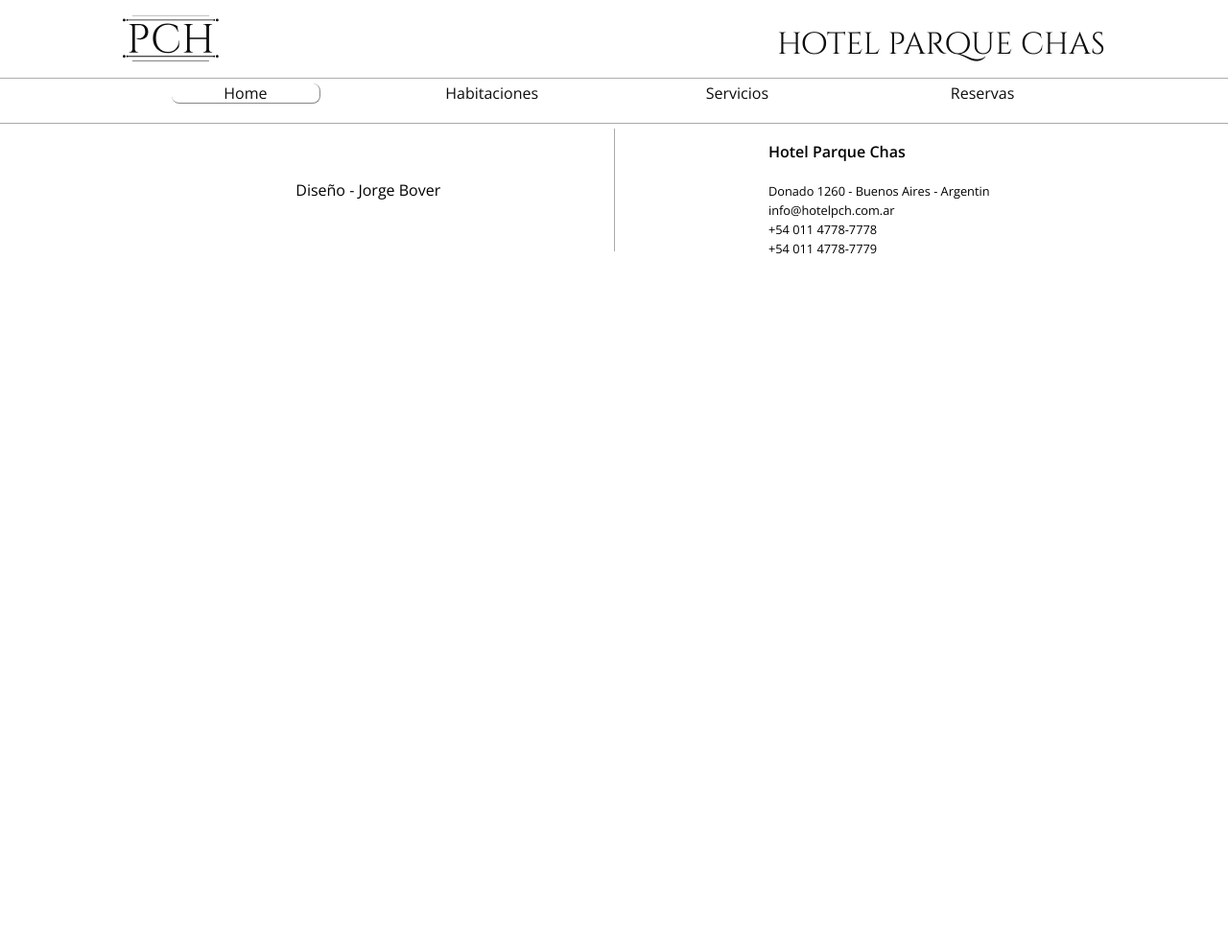
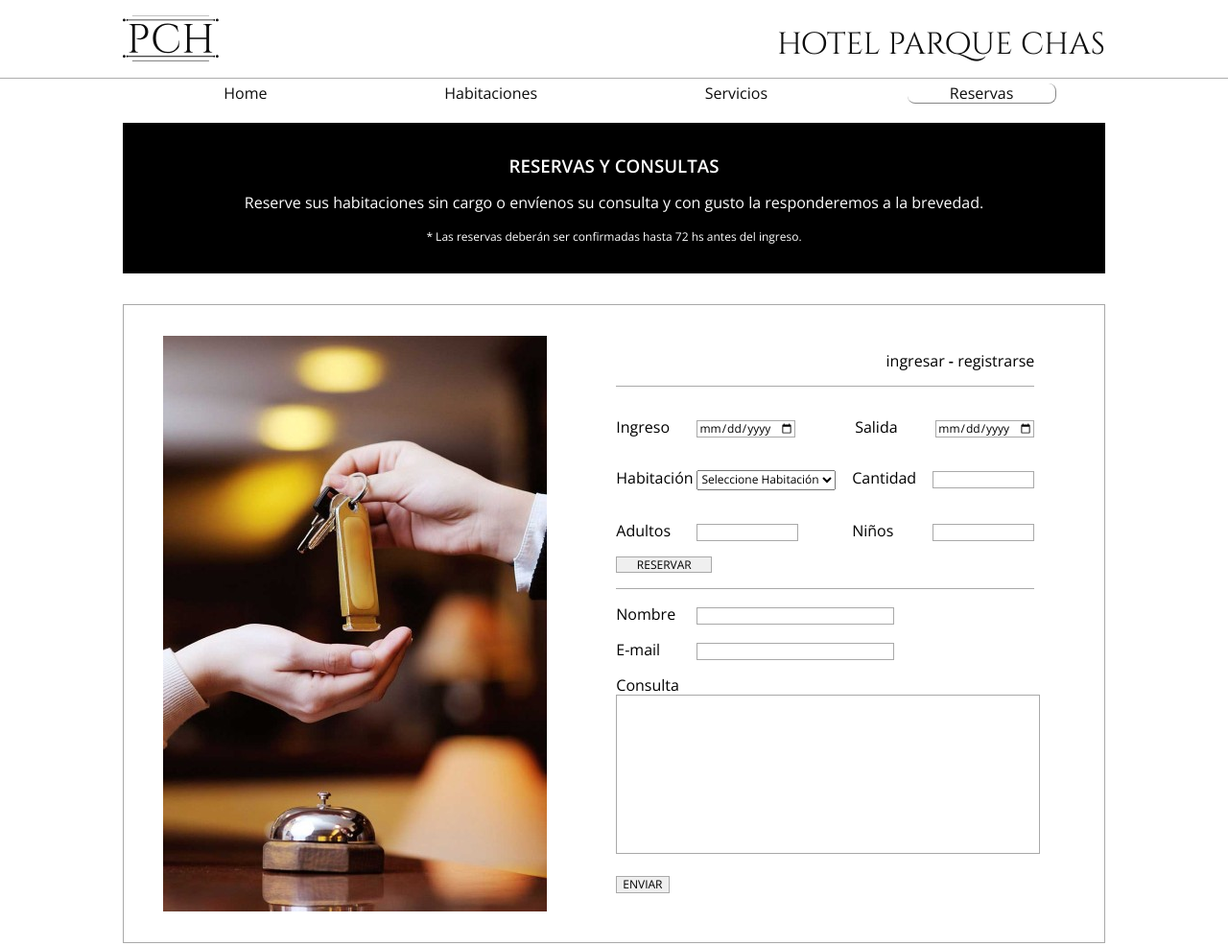
Before and after one commit to JorgeBover/Modulo-3, a plain HTML site: page hotel PCH/reservas.html in a window 1280 px wide. Shown: the top 986 px of the page at 96% size. Before the commit the page ends 800 px from the top, so only its background shows below. Drawn offline with nearby package versions, Linux system fonts and the light colour scheme.

Commit message:
tarea unidad 3 modulo 2 final

```diff
--- a/hotel PCH/css/hotelpch.css
+++ b/hotel PCH/css/hotelpch.css
@@ -129,7 +129,7 @@
 /*index*/
 
 .carrusel{
-    max-width: 1600px;
+    max-width: 90%;
     margin: auto;
     margin-bottom: 2em;
 
@@ -215,3 +215,88 @@
 }
 
 /*fin servicios*/
+
+/*reservas*/
+
+.reservas {
+    display: flex;
+    justify-content: space-evenly;
+    margin-bottom: 2em;
+    padding: 2em 0 2em 0;
+    border: 1px solid darkgray;
+}
+
+.formularios {
+    background-color: white;
+    width: 500px;
+}
+
+.usuarios {
+    width: 100%;
+
+}
+
+.usuarios h4 {
+    margin: 1em 2em 1em 2em;
+    padding-bottom: 1em;
+    border-bottom: 1px solid darkgrey;
+    text-align: right;
+}
+
+.usuarios a {
+    font-weight: 100;
+    text-decoration: none;
+    color: black;
+}
+
+.formulario {
+    margin: 1em 2em 1em 2em;
+    display: flex;
+    flex-wrap: wrap;
+    justify-content: space-between;
+    padding-bottom: 1em;
+    border-bottom: 1px solid darkgray;
+}
+
+label {
+    display: inline-block;
+    width: 80px;
+    font-weight: 100;
+}
+
+input {
+    border: 1px solid darkgrey;
+    display: inline-block;
+    width: 100px;
+    font-weight: 100;
+    font-size: 0.75em;
+}
+
+select {
+    font-weight: 100;
+    font-size: 0.75em;
+
+}
+
+.consulta {
+    margin: 1em 2em 0em 2em;
+
+}
+
+.consulta input {
+    width: 200px;
+
+}
+
+.consulta input[type="button"] {
+    width: auto;
+
+}
+
+.consulta textarea {
+    border: 1px solid darkgrey;
+    width: 100%;
+    height: 10em;
+    resize: none;
+}
+/*fin reservas*/
--- a/hotel PCH/reservas.html
+++ b/hotel PCH/reservas.html
@@ -27,10 +27,10 @@
         <nav>
             <div class="holder">
                 <ul>
-                    <li class="activo"><a href="index.html">Home</a></li>
+                    <li><a href="index.html">Home</a></li>
                     <li><a href="habitaciones.html">Habitaciones</a></li>
                     <li><a href="servicios.html">Servicios</a></li>
-                    <li><a href="reservas.html">Reservas</a></li>
+                    <li class="activo"><a href="reservas.html">Reservas</a></li>
                 </ul>
             </div>
         </nav>
@@ -40,6 +40,91 @@
     <div class="espacio"></div>
 
     <main>
+        <div class="holder">
+
+            <div class="detalle">
+
+                <h3>RESERVAS Y CONSULTAS</h3>
+                <P>Reserve sus habitaciones sin cargo o envíenos su consulta y con gusto la responderemos a la brevedad.</p>
+                <p style="font-size: 0.75em;">* Las reservas deberán ser confirmadas hasta 72 hs antes del ingreso. </P>
+
+            </div>
+
+            <div class="reservas">
+
+                <img src="img/reservas/reserva.jpg" alt="">
+
+                <div class="formularios">
+
+                    <div class="usuarios">
+                        <h4><a href="">ingresar</a> - <a href="">registrarse</a></h4>
+                    </div>
+
+                    <form action="" class="formulario">
+                        <p>
+                            <label for="">Ingreso</label>
+                            <input type="date">
+                        </p>
+
+                        <p>
+                            <label for="">Salida</label>
+                            <input type="date">
+                        </p>
+
+                        <p>
+                            <label for="Habitaciones">Habitación</label>
+                            <select name="" id="">
+                                <option value="" selected disabled>Seleccione Habitación</option>
+                                <option value="">E Lounge</option>
+                                <option value="">Vista a Ciudad</option>
+                                <option value="">Suite Presidencial</option>
+                            </select>
+                        </p>
+
+                        <p>
+                            <label for="">Cantidad</label>
+                            <input type="number">
+                        </p>
+
+                        <p>
+                            <label for="">Adultos</label>
+                            <input type="number">
+                        </p>
+
+                        <p>
+                            <label for="">Niños</label>
+                            <input type="number">
+                        </p>
+
+                        <input type="button" value="RESERVAR">
+
+                    </form>
+
+                    <form action="" class="consulta">
+                        <p>
+                            <label for="">Nombre</label>
+                            <input type="text">
+                        </p>
+                        <p>
+                            <label for="">E-mail</label>
+                            <input type="text">
+                        </p>
+                        <p>
+                            <label for="">Consulta</label>
+                            <textarea name="" id="" cols="30" rows="10"></textarea>
+                        </p>
+
+                        <input type="button" value="ENVIAR">
+
+                    </form>
+
+
+                </div>
+
+
+            </div>
+
+        </div>
 
 
     </main>
```
Also changed, not shown: hotel PCH/habitaciones.html (+3 -3 lines), hotel PCH/index.html (+1 -1 lines), hotel PCH/servicios.html (+3 -3 lines), hotel PCH/img/reservas/reserva.jpg (added).
